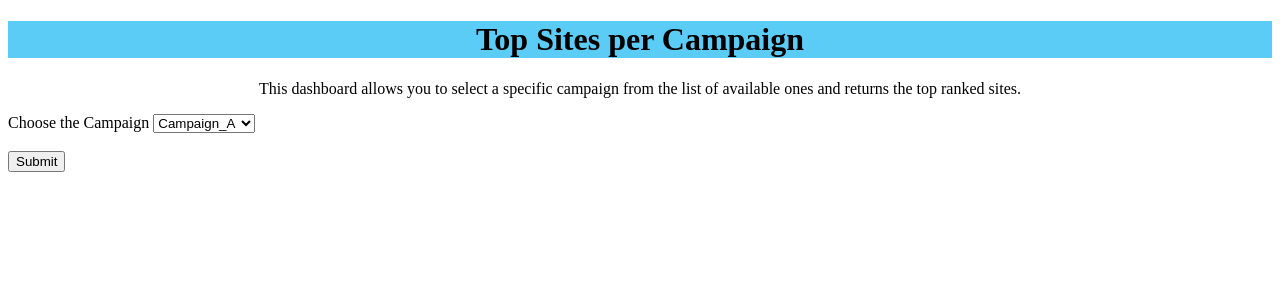
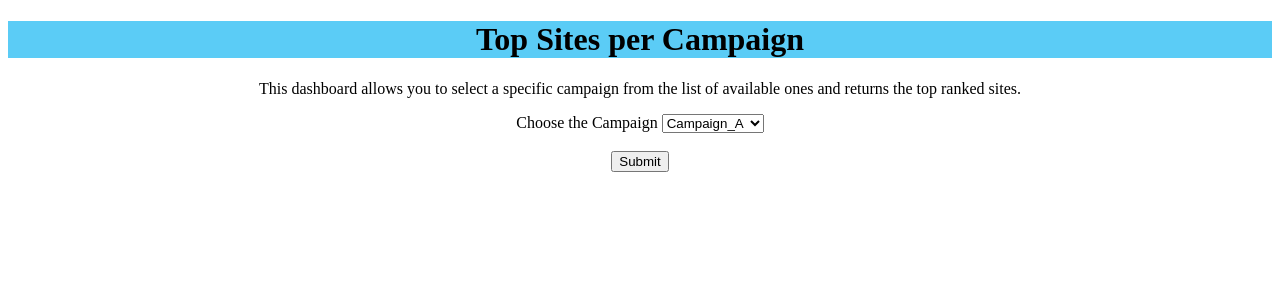
Before and after one commit to katenjoki/adludio_challenge, a Flask app: template templates/home.html in a window 1280 px wide. Shown: the top 300 px of the page. Run offline with Flask 2, Linux system fonts and the light colour scheme; the template is opened without the code that fills it, so the values that code supplies are empty; parts of the project's set-up code (start-up, migrations or seed data) failed here and were passed over.

Commit message:
heroku update

```diff
--- a/templates/home.html
+++ b/templates/home.html
@@ -4,8 +4,16 @@
         <title>Top Sites per Campaign</title>
     </head>
     <body>
-        <style>h1{background: #5bccf6;text-align: center;font-family: serif;font: size 30px;}
-        ;form{text-align: center;font-family: serif;}</style>
+        <style>
+        h1{
+            background: #5bccf6;text-align: center;font-family: serif;font: size 30px;}
+        form{
+            text-align: center;font-family: serif;}
+        div {
+            text-align: center;
+            margin-top: 50px;
+            }
+        </style>
         <h1>Top Sites per Campaign </h1>
         <p style="text-align: center;">This dashboard allows you to select a specific campaign from the list of available ones
             and returns the top ranked sites.</p>
```
